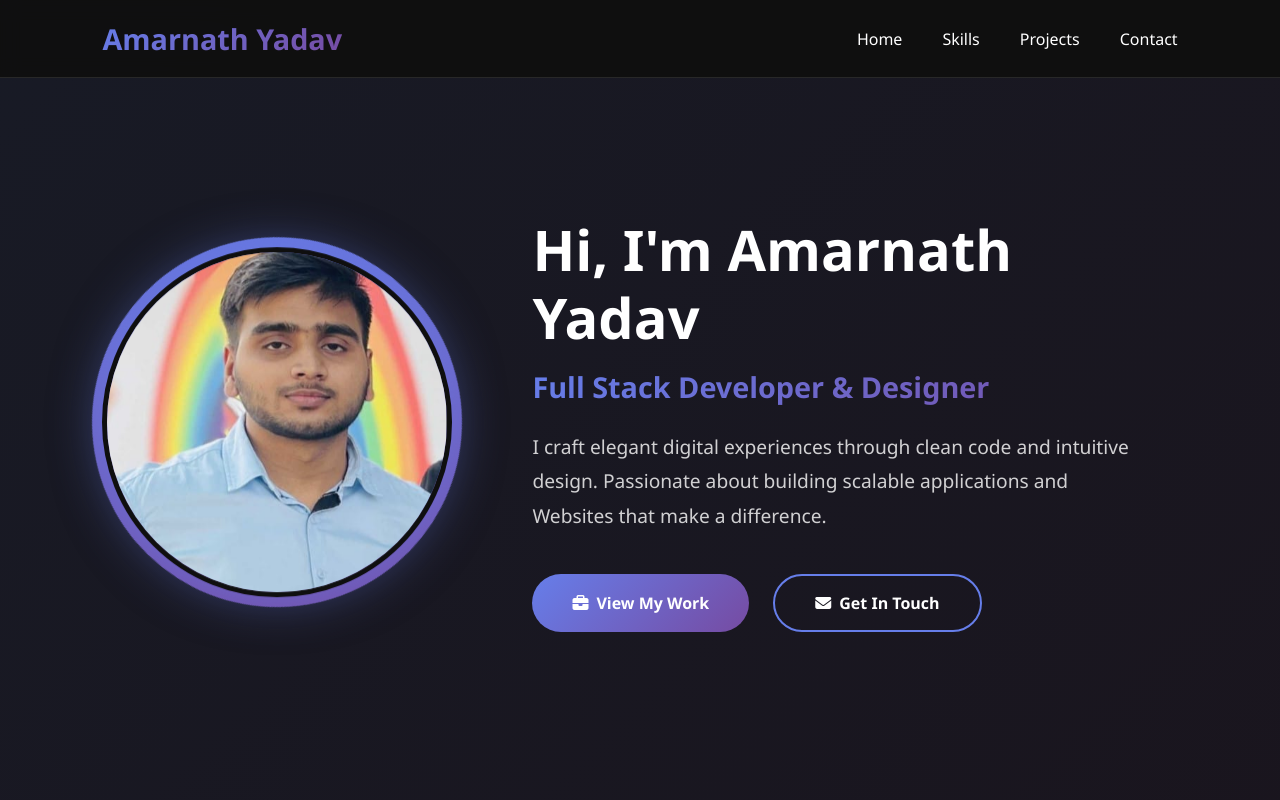
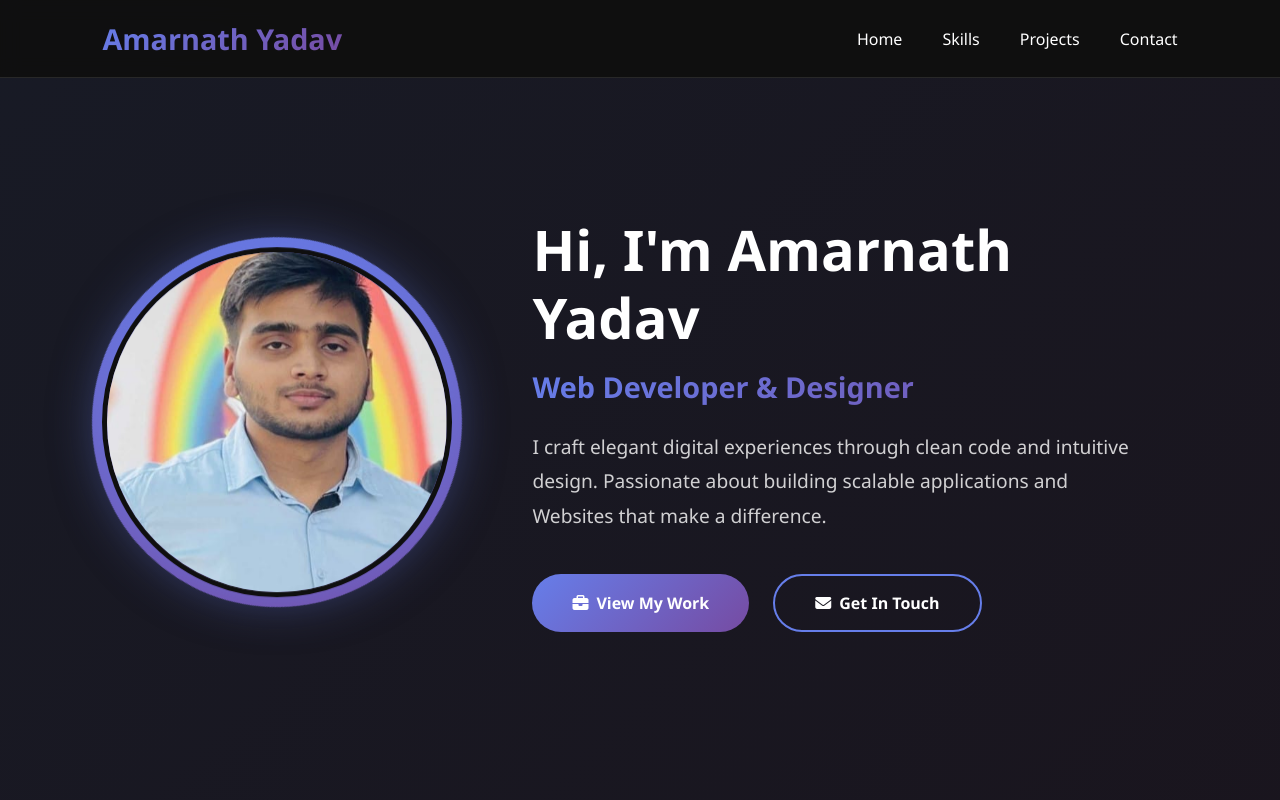
Before and after one commit to Amar2802/Portfolio, a plain HTML site: page index.html in a window 1280 px wide. Shown: the top 800 px of the page. Drawn offline with Linux system fonts and the light colour scheme.

Commit message:
Change job title from 'Full Stack' to 'Web Developer'

```diff
--- a/index.html
+++ b/index.html
@@ -654,7 +654,7 @@
             </div>
             <div class="hero-text">
                 <h1>Hi, I'm Amarnath Yadav</h1>
-                <h2>Full Stack Developer & Designer</h2>
+                <h2>Web Developer & Designer</h2>
                 <p>I craft elegant digital experiences through clean code and intuitive design. Passionate about building scalable applications and Websites that make a difference.</p>
                 <div class="cta-buttons">
                     <a href="#projects" class="btn">
```
